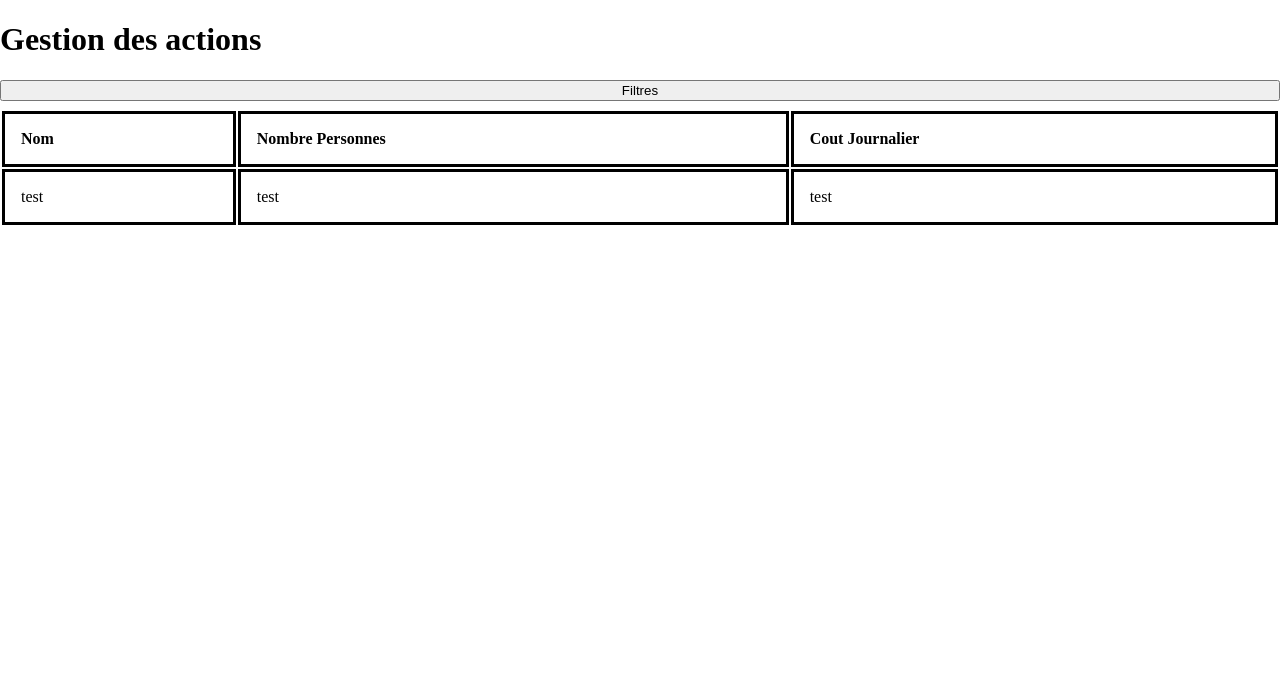
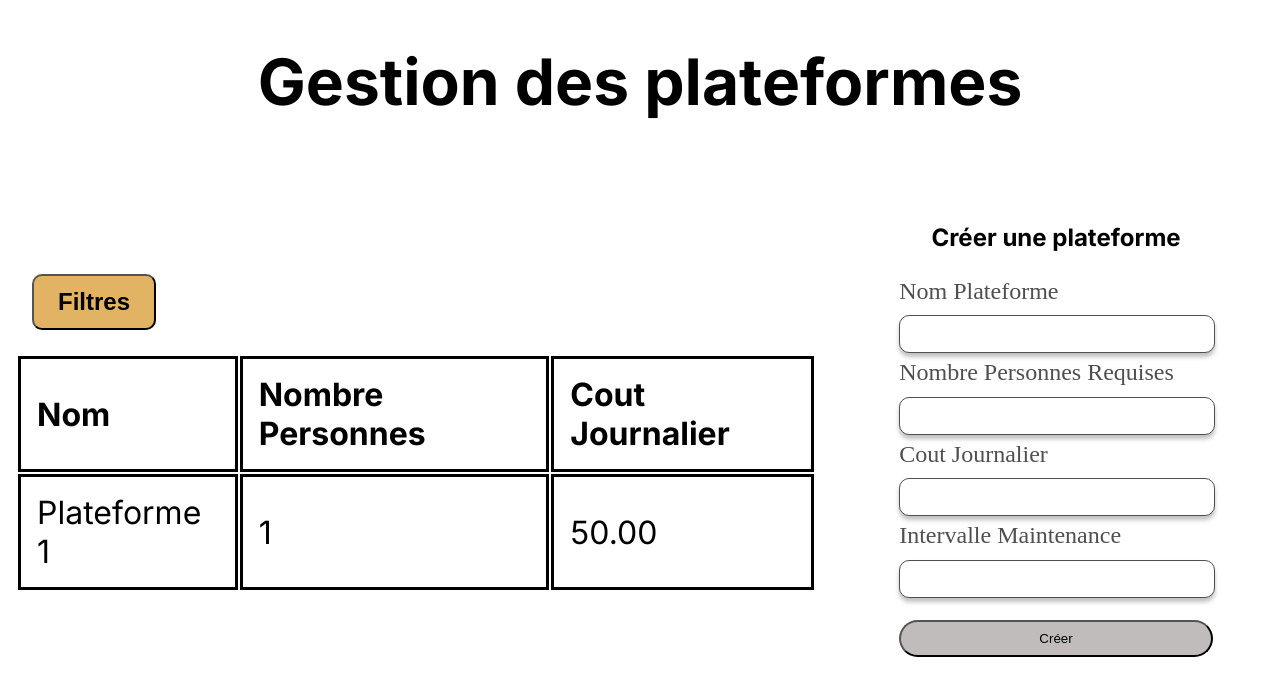
Before and after one commit to QuentinChaufour/SAE_S3_Jurassique_Groupe_W, a Flask app: page /choice_action_tech/platform_management/ in a window 1280 px wide. Shown: the part 91-787 px from the top of the page. Run offline with Flask 3, Linux system fonts and the light colour scheme.

```diff
--- a/LaboDino/app.py
+++ b/LaboDino/app.py
@@ -1,9 +1,10 @@
 
 from flask import Flask,render_template
+from flask_sqlalchemy import SQLAlchemy
 
 app = Flask ( __name__ )
-
 app.config.from_object('config')
+db = SQLAlchemy(app)
 # To get one variable, tape app.config['MY_VARIABLE']
 
 # création du lien avec la base de données
--- a/LaboDino/forms.py
+++ b/LaboDino/forms.py
@@ -1,5 +1,6 @@
 from flask_wtf import FlaskForm
 from wtforms import HiddenField, StringField, PasswordField, SubmitField
+from wtforms.fields.numeric import FloatField, IntegerField
 from wtforms.validators import DataRequired
 from hashlib import sha256
 
@@ -26,3 +27,10 @@ class LoginForm(FlaskForm):
 
         # Return the user if password matches, else return None
         return user if user.mot_de_passe == password_hashed else None
+
+class PlatformCreationForm(FlaskForm):
+    nom_plateforme = StringField('Nom Plateforme', validators=[DataRequired()])
+    nb_personnes_requises = IntegerField('Nombre Personnes Requises', validators=[DataRequired()])
+    cout_journalier = FloatField('Cout Journalier', validators=[DataRequired()])
+    intervalle_maintenance = IntegerField('Intervalle Maintenance', validators=[DataRequired()])
+    submit = SubmitField('Créer la plateforme')
--- a/LaboDino/static/css/layout.css
+++ b/LaboDino/static/css/layout.css
@@ -114,7 +114,14 @@ body{
     display: flex;
     justify-content: center;
     flex-direction: column;
-    gap: 10vh;
+    align-items: center;
+    gap: 5vh;
+}
+
+#platform_content {
+    width: 100%;
+    display: flex;
+    flex-direction: row;
 }
 
 #platform_table {
@@ -122,9 +129,33 @@ body{
     justify-content: center;
     flex-direction: column;
     gap: 1vh;
+    flex: 1;
+}
+
+#platform_table table{
+    margin: 2vh
 }
 
 #platform_table th, #platform_table td{
     text-align: left;
     padding: 2vh;
+
 }
+
+#platform_table button {
+    width: auto;
+    align-self: flex-start;
+    padding: 1.5vh 3vh 1.5vh 3vh;
+    margin-left: 4vh;
+}
+
+#create_platform{
+    display: flex;
+    flex-basis: 35%;
+    flex-direction: column;
+    align-items: center;
+}
+
+#create_platform form{
+    width: 100%;
+}
--- a/LaboDino/static/css/style.css
+++ b/LaboDino/static/css/style.css
@@ -1,3 +1,5 @@
+
+@import url('https://fonts.googleapis.com/css2?family=Inter:wght@400;500;700&display=swap');
 
 #navbar {
     background: #BEEAC5;
@@ -77,6 +79,10 @@
     border-radius: 60px;
     background: #C0BCBC;
 }
+#login-form-submit input:active{
+    border-radius: 60px;
+    background: #8f8c8c;
+}
 
 #main_tech_dashboard h1{
     font-size: 64px;
@@ -95,7 +101,32 @@
     background-color: #ac8b85;
 }
 
+#platform_management{
+    font-family: Inter;
+}
+
+#platform_management h1{
+    font-size: 64px;
+
+}
 
 #platform_table th, #platform_table td{
     border:solid;
+    font-size: 32px;
 }
+
+#platform_table button{
+    font-size: 24px;
+    font-weight: bold;
+    border-radius: 10px;
+    background-color: #E2B362;
+
+}
+
+#platform_table button:hover{
+    background-color: #ce9c45;
+}
+
+#platform_table button:active{
+    background-color: #aa8443;
+}
--- a/LaboDino/templates/platform_management.html
+++ b/LaboDino/templates/platform_management.html
@@ -1,9 +1,9 @@
 {% extends "base_template.html" %}
 
 {% block content %}
-<div>
-    <h1>Gestion des actions</h1>
-    <div id="platform_management">
+<div id="platform_management">
+    <h1>Gestion des plateformes</h1>
+    <div id="platform_content">
         <div id="platform_table">
             <button>Filtres</button>
             <table>
@@ -15,16 +15,40 @@
                     </tr>
                 </thead>
                 <tbody>
+                    {% for platform in platforms %}
                     <tr>
-                        <td>test</td>
-                        <td>test</td>
-                        <td>test</td>
+                        <td>{{ platform.nom_plateforme}}</td>
+                        <td>{{ platform.nb_personnes_requises}}</td>
+                        <td>{{ platform.cout_journalier}}</td>
                     </tr>
+                    {% endfor %}
                 </tbody>
             </table>
         </div>
         <div id="create_platform">
-
+            <h2>Créer une plateforme</h2>
+            <form id="plateform_creation_form" method="POST" role="form" action="{{ url_for('platform_management') }}">
+                {{ form.hidden_tag() }}
+                <div class="login-form">
+                    {{ form.nom_plateforme.label (class_ = "login-form-label") }}
+                    {{ form.nom_plateforme (class_ ="login-input") }}
+                </div>
+                <div class="login-form">
+                    {{ form.nb_personnes_requises.label (class_ = "login-form-label") }}
+                    {{ form.nb_personnes_requises (class_ ="login-input") }}
+                </div>
+                <div class="login-form">
+                    {{ form.cout_journalier.label (class_ = "login-form-label") }}
+                    {{ form.cout_journalier (class_ ="login-input") }}
+                </div>
+                <div class="login-form">
+                    {{ form.intervalle_maintenance.label (class_ = "login-form-label") }}
+                    {{ form.intervalle_maintenance (class_ ="login-input") }}
+                </div>
+                <div id="login-form-submit">
+                    <input type="submit" value="Créer">
+                </div>
+            </form>
         </div>
     </div>
 </div>
--- a/LaboDino/views.py
+++ b/LaboDino/views.py
@@ -1,7 +1,7 @@
-from LaboDino.forms import LoginForm
-from .app import app
-from flask import render_template, request
-from LaboDino.models import Personnel
+from LaboDino.forms import LoginForm, PlatformCreationForm
+from .app import app, db
+from flask import redirect, render_template, request, url_for
+from LaboDino.models import Personnel, Plateforme
 
 @app.route('/')
 def home():
@@ -26,8 +26,23 @@ def login():
 
 @app.route('/choice_action_tech/')
 def tech_choice_action():
-    return render_template('personnel_technique.html')
+    return render_template('technical_choice.html')
 
-@app.route('/choice_action_tech/platform_management/')
+@app.route('/choice_action_tech/platform_management/', methods=['GET', 'POST'])
 def platform_management():
-    return render_template('platform_management.html')
+    form = PlatformCreationForm()
+
+    if form.validate_on_submit():
+        platform = Plateforme(
+            nom_plateforme=form.nom_plateforme.data,
+            nb_personnes_requises=form.nb_personnes_requises.data,
+            cout_journalier=form.cout_journalier.data,
+            intervalle_maintenance=form.intervalle_maintenance.data
+        )
+        db.session.add(platform)
+        print(platform)
+        db.session.commit()
+        return redirect(url_for('platform_management'))
+    platforms = Plateforme.query.all()
+
+    return render_template('platform_management.html', form=form, platforms=platforms)
--- a/config.py
+++ b/config.py
@@ -1,2 +1,4 @@
-
+import os
+basedir = os.path.abspath(os.path.dirname(__file__))
+SQLALCHEMY_DATABASE_URI = 'sqlite:///' + os.path.join(basedir, 'monApp.db')
 SECRET_KEY = "2lzUl{$*D6#`8uXqlU."
```
Also changed, not shown: LaboDino/models.py (+26 -1 lines), LaboDino/templates/gestion_plateforme.html (deleted, +0 -12 lines), LaboDino/templates/personnel_technique.html (deleted, +0 -12 lines), LaboDino/templates/technical_choice.html (added, +12 -0 lines), monApp.db (added).
